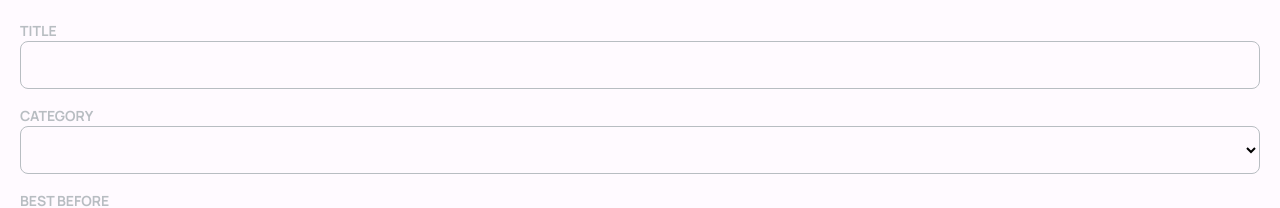
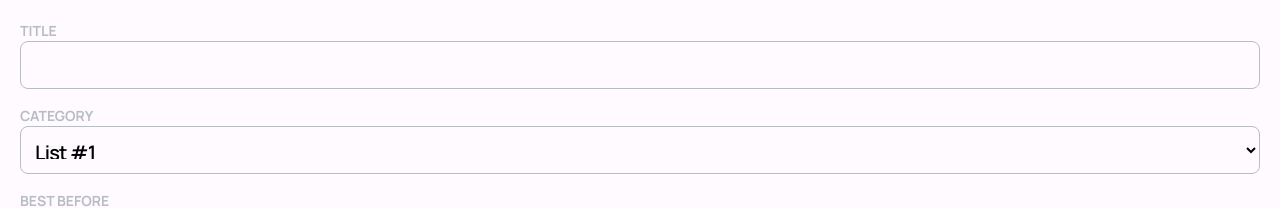
Before and after one commit to arperevalov/friska, a Next.js app: page /new in a window 1280 px wide. Shown: the top 208 px of the page. Built offline with nearby package versions, Linux system fonts and the light colour scheme.

Commit message:
fix: request lists on new and settings pages

```diff
--- a/pages/new.tsx
+++ b/pages/new.tsx
@@ -2,17 +2,25 @@ import Header from "@/components/Header"
 import { Input } from "@/components/Input"
 import { Select } from "@/components/Select"
 import { useMainStore } from ".";
-import { useState } from "react";
+import { useEffect, useState } from "react";
 
 export default function New () {
 
-    const { setCards, lists } = useMainStore(store => store);
+    const { setCards, lists, setLists } = useMainStore(store => store);
     const [formData, setFormData] = useState({});
 
     const submitForm = () => {
-        debugger
         setCards(formData)
     }
+
+    useEffect(()=>{
+        const requestLists = async () =>{
+        const request = await fetch('/api/lists')
+        const requestJSON = await request.json();
+        setLists(requestJSON.lists)
+        }
+        requestLists();
+    },[])
 
     return <>
         <Header/>
--- a/pages/settings.tsx
+++ b/pages/settings.tsx
@@ -1,6 +1,6 @@
 import Header from "@/components/Header";
 import { Input } from "@/components/Input";
-import { useRef } from "react";
+import { useEffect, useRef } from "react";
 import { create } from "zustand"
 import { useMainStore } from ".";
 
@@ -17,7 +17,16 @@ export const useSettingsStore = create<SettingsStoreInterface>(set => ({
 export default function Settings() {
 
     const {daysBeforeSetting, setDaysBeforeSetting} = useSettingsStore(state=>state);
-    const {lists} = useMainStore(state=>state);
+    const {lists, setLists} = useMainStore(state=>state);
+
+    useEffect(()=>{
+        const requestLists = async () =>{
+        const request = await fetch('/api/lists')
+        const requestJSON = await request.json();
+        setLists(requestJSON.lists)
+        }
+        requestLists();
+    },[])
 
     return <>
     <Header/>
```
